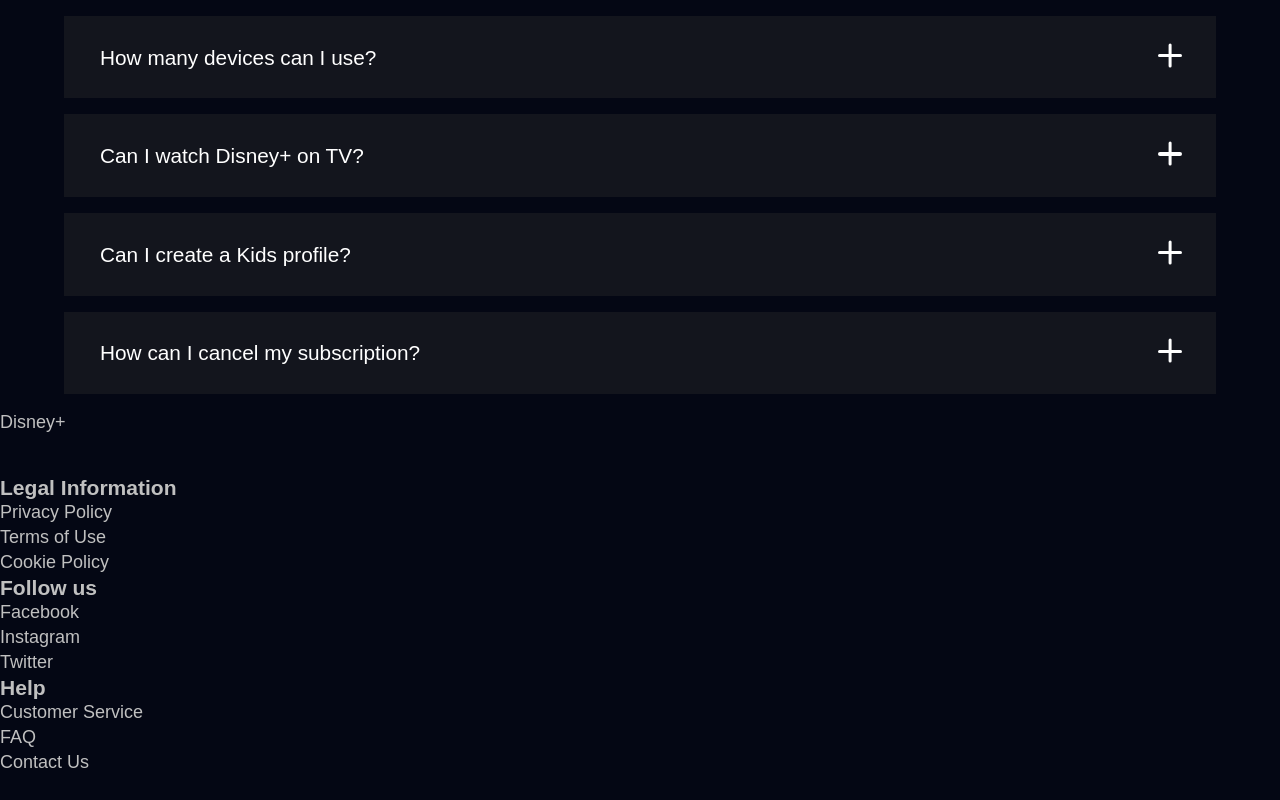
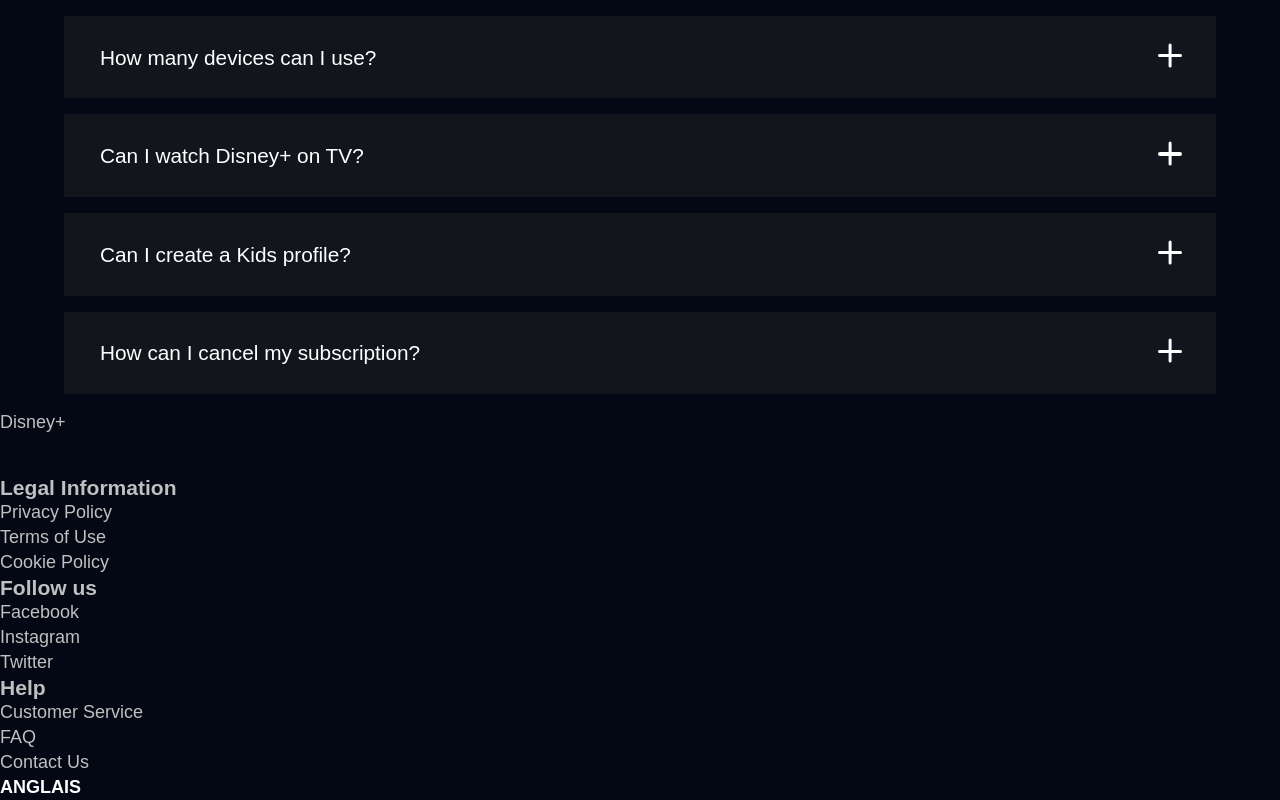
Before and after one commit to Kalisar2/Kalisar2_anglaisdisneyplus.io, a plain HTML site: page index.html in a window 1280 px wide. Shown: the part 4622-5422 px from the top of the page. Before the commit the page ends 5397 px from the top, so only its background shows below. Drawn offline with Linux system fonts and the light colour scheme.

Commit message:
Update index.html

```diff
--- a/index.html
+++ b/index.html
@@ -310,6 +310,10 @@
 				<p>FAQ</p>
 				<p>Contact Us</p>
 			</div>
+
+			<div>
+				<a href=" https://kalisar2.github.io/Kalisar2_anglaisdisneyplus.io/"><strong>ANGLAIS</strong></a>
+			</div>
 		</section>
 	</body>
 </html>
```
